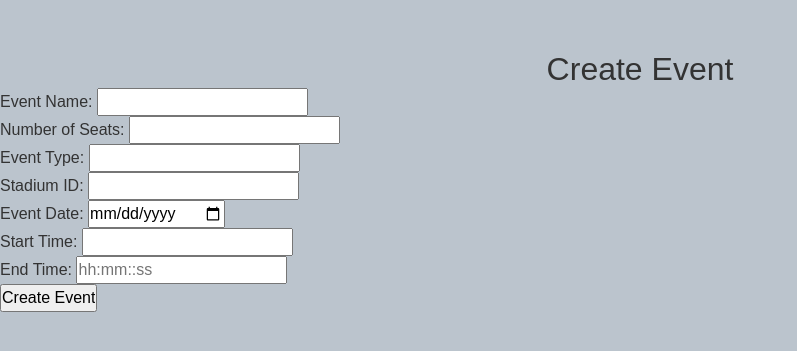
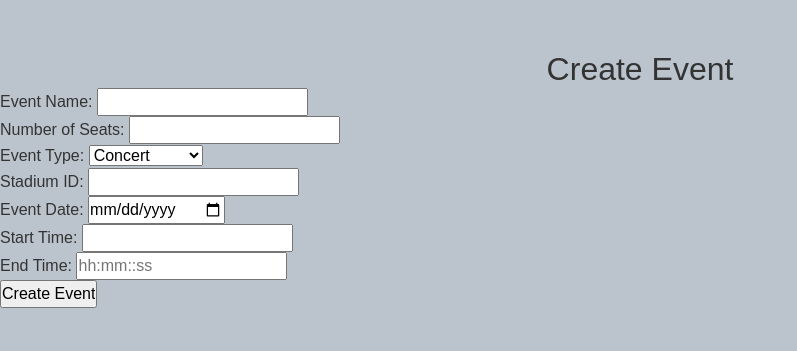
Before and after one commit to Arvinnooli/ArenaOps, a Flask app: page /admin/create_event in a window 1280 px wide. Shown: the top 351 px of the page, without its empty margins (0-797 px from the left). Run offline with Flask 3, Linux system fonts and the light colour scheme.

Commit message:
create event

```diff
--- a/templates/create_event.html
+++ b/templates/create_event.html
@@ -19,8 +19,12 @@
 
             <div>
                 <label for="event_type">Event Type:</label>
-                <input type="text" name="event_type" required>
+                <select name="event_type" required>
+                    <option value="concert">Concert</option>
+                    <option value="sport">Sports Event</option>
+                </select>
             </div>
+
 
             <div>
                 <label for="stadium_id">Stadium ID:</label>
```
